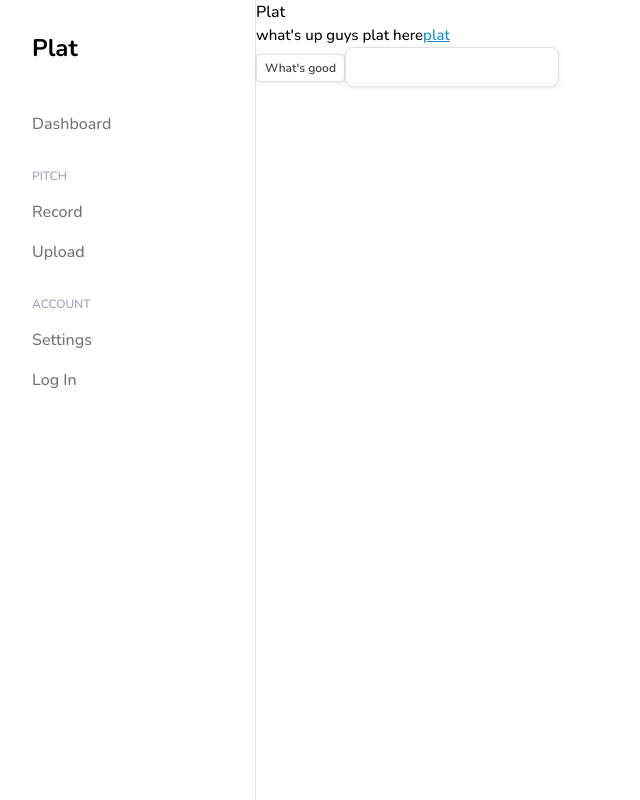
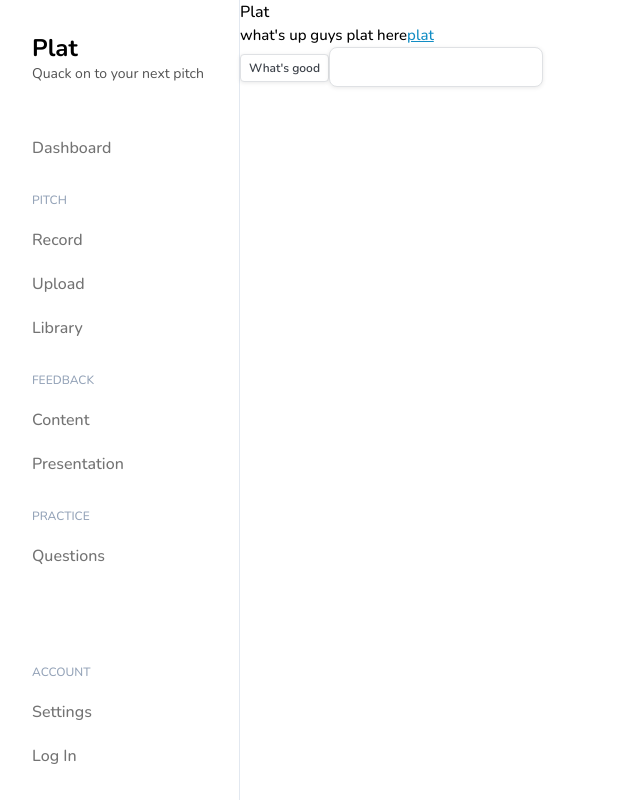
Before and after one commit to jeffrey-zang/plat, a React (Vite) app in the folder frontend/: page / in a window 1280 px wide. Shown: the whole page, without its empty margins (0-640 px from the left). Built offline with nearby package versions, Linux system fonts and the light colour scheme.

Commit message:
feat(fe): dynamically generate nav links

```diff
--- a/frontend/src/components/Navbar/Navbar.scss
+++ b/frontend/src/components/Navbar/Navbar.scss
@@ -3,6 +3,9 @@
     &:hover, &:focus {
       color: black;
     }
+  }
+  &:hover {
+    background-color: #e2e8f0;
   }
   &.active {
     background-color: #e2e8f0;
--- a/frontend/src/components/Navbar/Navbar.tsx
+++ b/frontend/src/components/Navbar/Navbar.tsx
@@ -31,6 +31,32 @@ const sections = [
         name: "Upload",
         href: "/upload"
       },
+      {
+        name: 'Library',
+        href: '/library'
+      }
+    ]
+  },
+  {
+    heading: 'Feedback',
+    links: [
+      {
+        name: 'Content',
+        href: '/feedback/content'
+      },
+      {
+        name: 'Presentation',
+        href: '/feedback/presentation'
+      },
+    ]
+  },
+  {
+    heading: 'Practice',
+    links: [
+      {
+        name: 'Questions',
+        href: '/practice/questions'
+      }
     ]
   },
   {
@@ -51,24 +77,26 @@ const sections = [
 const Navbar = () => {
 
   return (
-    <div className='navbar flex flex-col p-6 w-1/5 min-w-[12rem] border-r-[1px] border-r-slate-200 h-screen'>
+    <div className='navbar flex flex-col p-6 w-1/5 min-w-[12rem] max-w-[15rem] border-r-[1px] border-r-slate-200 h-screen'>
+      <div className='flex flex-col justify-between h-full'>
         <div className='flex flex-col gap-6'>
           <h1 className='font-bold p-2 text-2xl'>
             <NavLink to='/' className='!no-underline !text-black'>
               Plat
             </NavLink>
+            <p className='text-sm font-normal text-neutral-600'>Quack on to your next pitch</p>
           </h1>
           {
-          sections.map(
+            sections.slice(0, -1).map(
               (section, i) => {
                 return (
-                <div key={`nav-section-${i}`}>
+                  <div key={`nav-section-${i}`} className='flex flex-col gap-1'>
                     <h2 className='px-2 uppercase text-xs mb-2 text-slate-400'>{section.heading}</h2>
                     {
                       section.links.map(
                         (link, j) => {
                           return (
-                          <NavLink to={link.href} key={'nav-link-'+j} className={`no-styles navlink p-2 rounded-md !no-underline flex items-center gap-2 text-neutral-500`}>
+                            <NavLink to={link.href} key={'nav-link-'+j} className={`no-styles navlink p-2 rounded-md !no-underline flex items-center gap-2 text-neutral-500 cursor-default transition-all`}>
                               {link.name}
                             </NavLink>
                           )
@@ -82,6 +110,24 @@ const Navbar = () => {
           }
         </div>
 
+        <div>
+          <div key={`nav-section-last`} className='flex flex-col gap-1'>
+            <h2 className='px-2 uppercase text-xs mb-2 text-slate-400'>{sections[sections.length - 1].heading}</h2>
+            {
+              sections[sections.length - 1].links.map(
+                (link, j) => {
+                  return (
+                    <NavLink to={link.href} key={'nav-link-'+j} className={`no-styles navlink p-2 rounded-md !no-underline flex items-center gap-2 text-neutral-500 cursor-default transition-all`}>
+                      {link.name}
+                    </NavLink>
+                  )
+                }
+              )
+            }
+          </div>
+        </div>
+
+      </div>
     </div>
   )
 }
```
Lines whose indentation alone changed are shown as unchanged.
